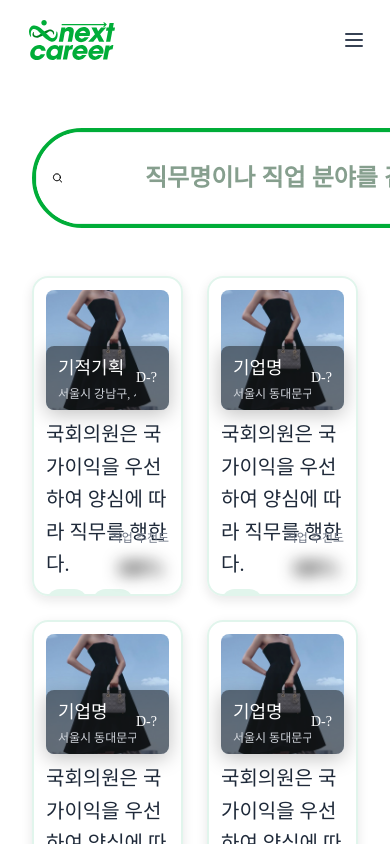
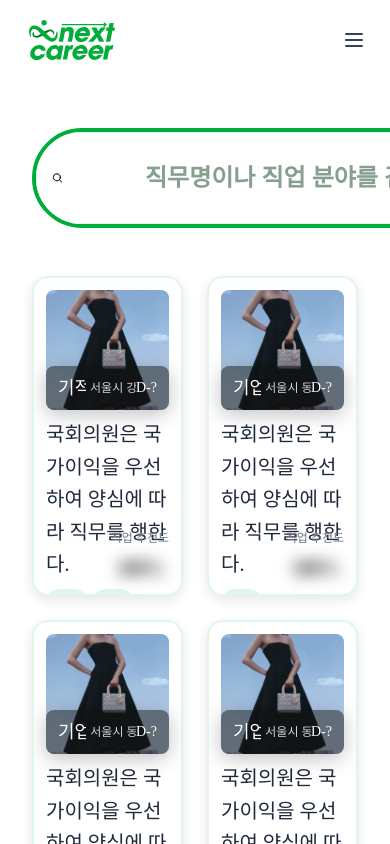
Before and after one commit to seyun31/2025_SEASONTHON_TEAM_42_FE, a Next.js app: page /education-programs in a window 390 px wide. Shown: the top 844 px of the page. Built offline with nearby package versions, Linux system fonts and the light colour scheme; a web font is replaced by a local one.

Commit message:
fix : 직업카드 컴포넌트 스타일 수정 완료

```diff
--- a/src/components/features/job/JobCard.tsx
+++ b/src/components/features/job/JobCard.tsx
@@ -320,7 +320,7 @@ export default function JobCard({ job, onToggleScrap }: JobCardProps) {
           }}
         >
           <div className="flex justify-between items-center text-white">
-            <div className="flex flex-col md:flex-row gap-1 md:gap-3 flex-1 min-w-0">
+            <div className="flex flex-row gap-1 md:gap-3 flex-1 min-w-0">
               <div className="text-lg md:text-2xl flex items-center truncate font-medium">
                 {job.companyName || '회사명 미정'}
               </div>
@@ -408,7 +408,7 @@ export default function JobCard({ job, onToggleScrap }: JobCardProps) {
         ) : (
           // Compact 상태
           <div className="space-y-2 md:space-y-3 transition-all duration-500 ease-in-out">
-            <p className="text-gray-800 text-xl md:text-title-large leading-relaxed pt-2 md:pt-3 transition-all duration-400 ease-in-out font-medium">
+            <p className="text-gray-800 text-xl md:text-title-large text-bold leading-relaxed pt-2 md:pt-3 transition-all duration-400 ease-in-out font-medium">
               {job.jobTitle || '직무명 미정'}
             </p>
 
```
